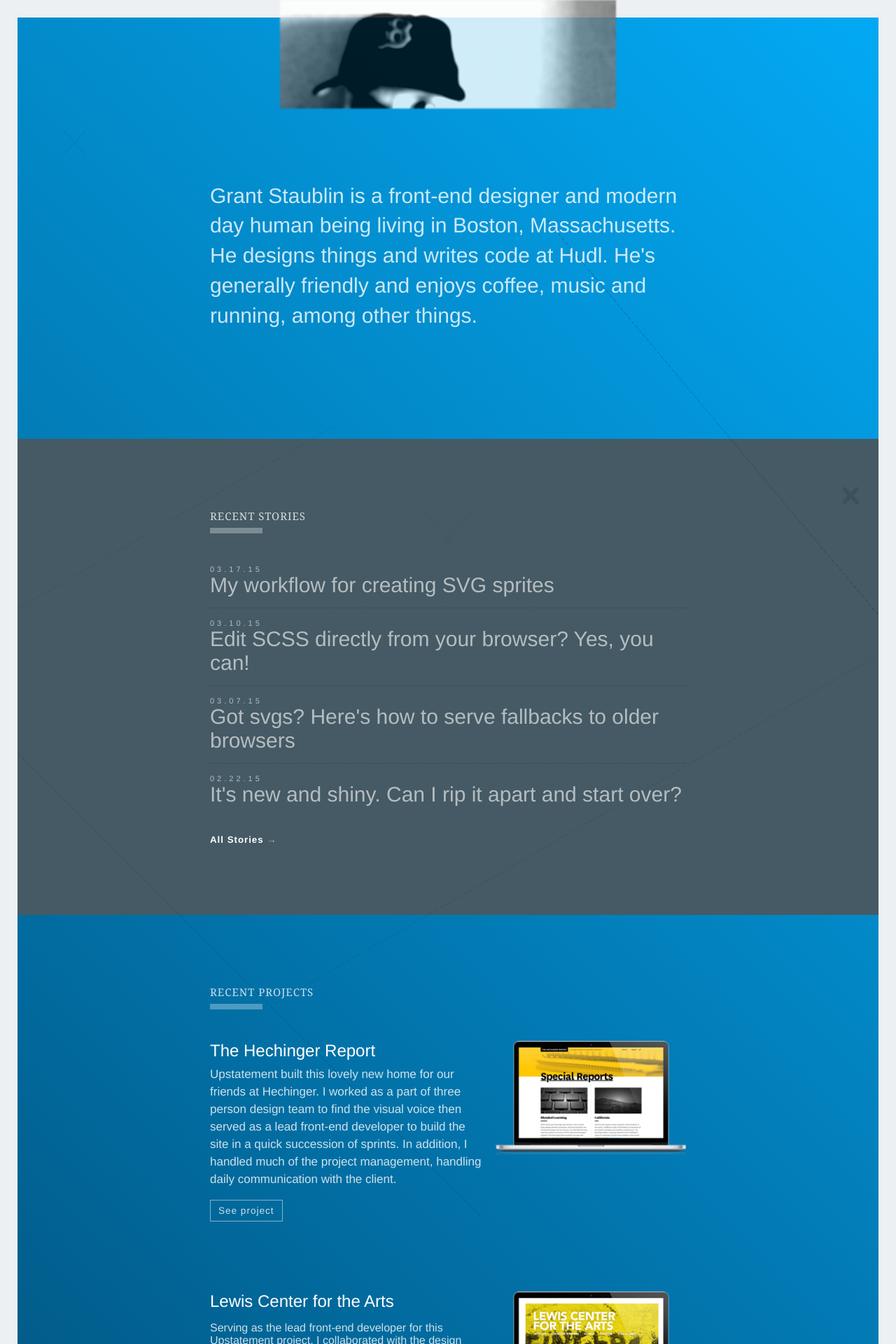
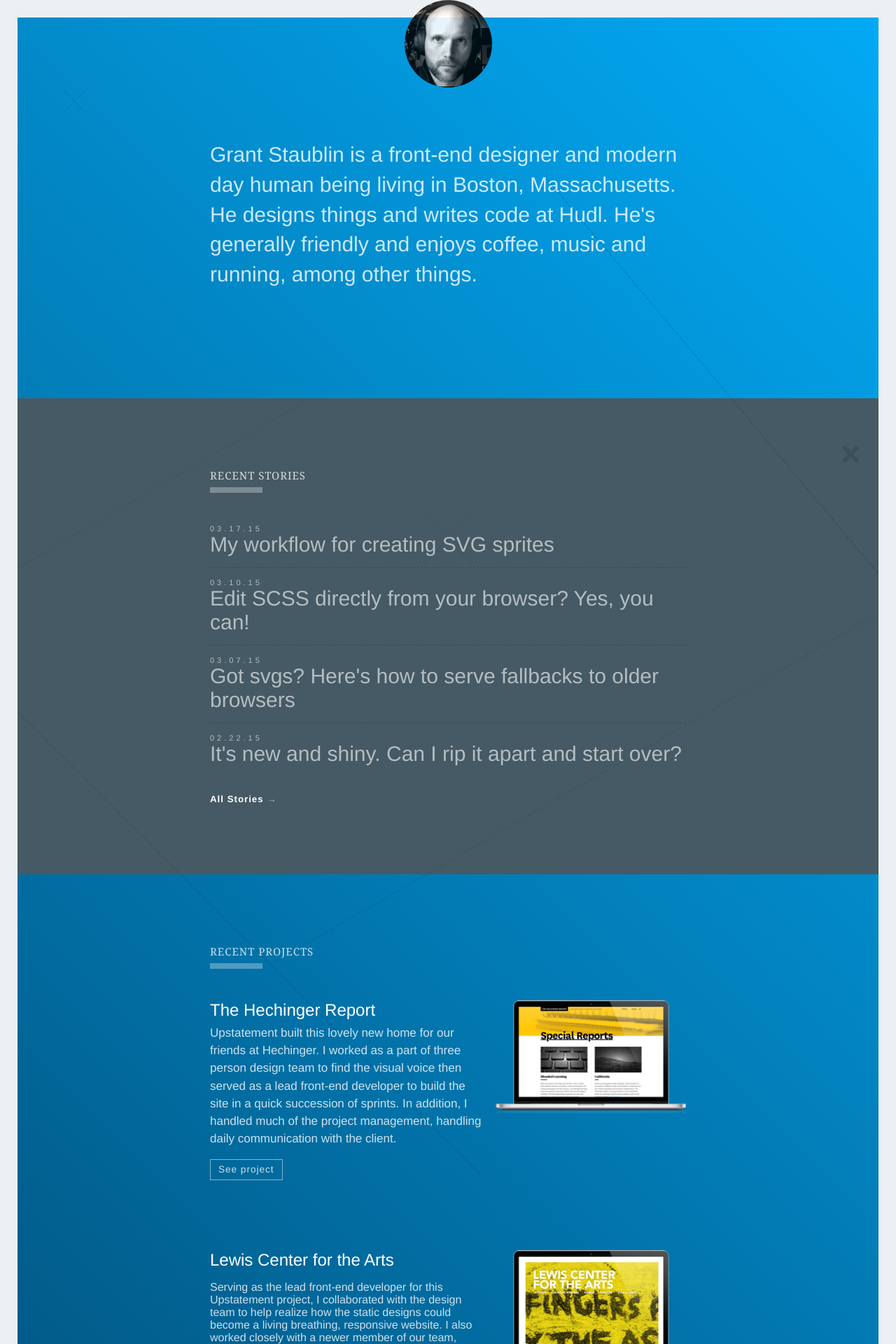
Before and after one commit to gcstaublin/gcstaublin.github.io, a Jekyll site: the page built from index.html, in a window 1280 px wide. Shown: the top 1920 px of the page at 70% size. Built offline with Jekyll 4.4.1, drawn with Linux system fonts in a browser that asks for light colours; nearby versions of some CDN libraries; the list of posts is cut into pages by our own code.

Commit message:
Updating photo.

```diff
--- a/_layouts/post.html
+++ b/_layouts/post.html
@@ -17,7 +17,7 @@
         <div class="bg-container">
             <div class="grant-img-container--post">
                 <a href="/">
-                    <img class="grant-img" src="/static/img/grant_splash_bw.jpg">
+                    <img class="grant-img" src="/static/img/grant_avatar.png">
                 </a>
             </div> <!-- /grant-img-container -->
         </div> <!-- /bg-container -->
--- a/gulpfile.js
+++ b/gulpfile.js
@@ -83,6 +83,7 @@ gulp.task('sass', function(){
  .pipe(postcss(processors))
  .pipe(sourcemaps.write('./'))
  .pipe(gulp.dest('static/css'))
+ .pipe(gulp.dest('_site/static/css'))
  .pipe(browserSync.stream());
 });
 
--- a/index.html
+++ b/index.html
@@ -6,7 +6,7 @@ layout: default
 
   <div class="grant-img-container">
       <a href="/">
-        <img class="grant-img" src="/static/img/grant_splash_bw.jpg">
+        <img class="grant-img" src="/static/img/grant_avatar.png">
       </a>
   </div> <!-- /grant-img-container -->
 
--- a/static/scss/_homepage.scss
+++ b/static/scss/_homepage.scss
@@ -6,28 +6,37 @@
 // --------------------------------------------
 // --------------------------------------------
 
+
 .grant-img-container {
   position: relative;
-  margin: 0 auto;
-  width: 100%;
-  max-width: $width-sm;
+  margin: 0 auto -25px;
+  // width: 100%;
+  // max-width: $width-sm;
   top: -$top-margin;
+  width: 125px;
+  height: 125px;
+  text-align: center;
 }
 
 
 .grant-img-container--post {
   margin: 0 auto;
   width: 100%;
-  max-width: $width-xsm;
+  // max-width: $width-xsm;
   position: relative;
   top: -$top-margin;
+  text-align: center;
+  width: 75px;
+  height: 75px;
 }
 
 
 .grant-img {
   max-width: 100%;
-  opacity: 0.9;
-  filter: blur(1px) opacity(90%) contrast(250%);
+  // opacity: 0.8;
+  // filter: blur(1px) opacity(90%) contrast(250%);
+  filter: grayscale(90%) opacity(90%) contrast(120%);
+  border-radius: 50%;
 }
 
 .type-img-container {
```
Also changed, not shown: static/css/screen.css, static/img/grant_avatar.png (added), 1 other file.
